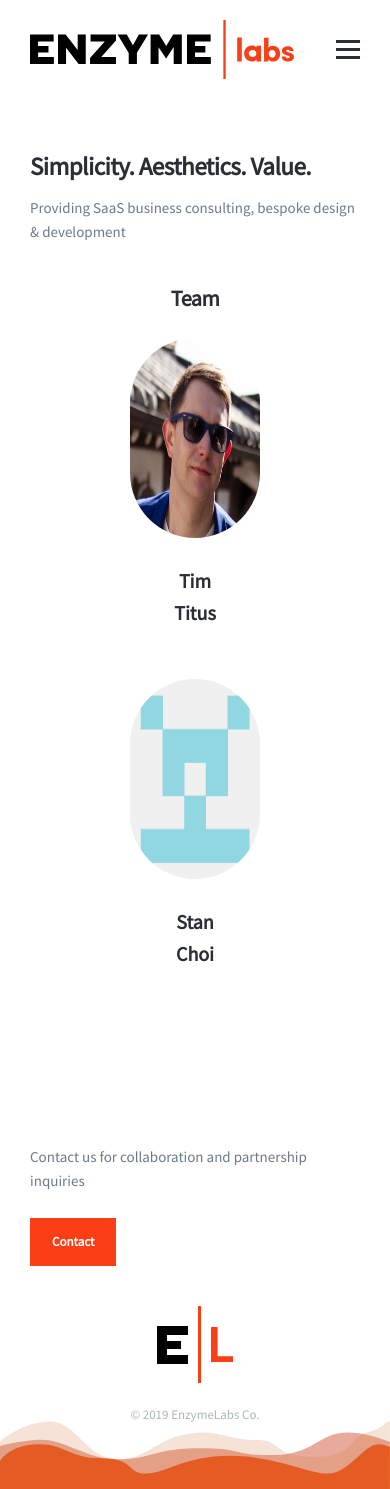
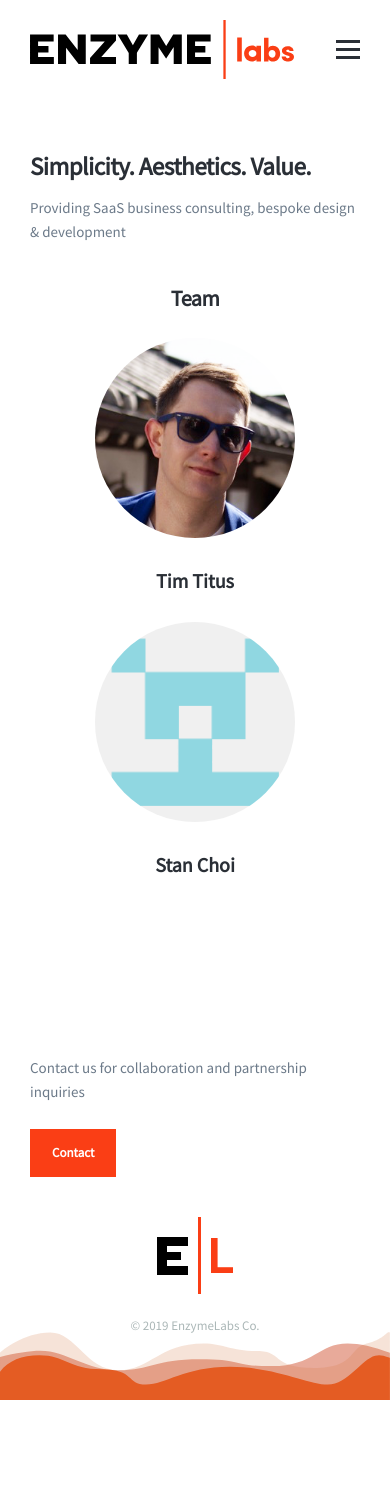
Before and after one commit to synapse709/EnzymeLabs, a Jekyll site: the page built from _pages/about.md, in a window 390 px wide. Built offline with Jekyll 4.4.1, drawn with Linux system fonts in a browser that asks for light colours; nearby versions of some CDN libraries; after the commit the page ends 1400 px from its top, so only the background shows below that.

Commit message:
mobile fix

```diff
--- a/_sass/_includes/_team.scss
+++ b/_sass/_includes/_team.scss
@@ -52,8 +52,8 @@
     }
 
     .profile-wrap {
-      margin: 25px 100px;
-      float: left;
+      margin: 25px auto;
+      float: none !important;
     }
 
     .members {
```
Also changed, not shown: 2 other files.
